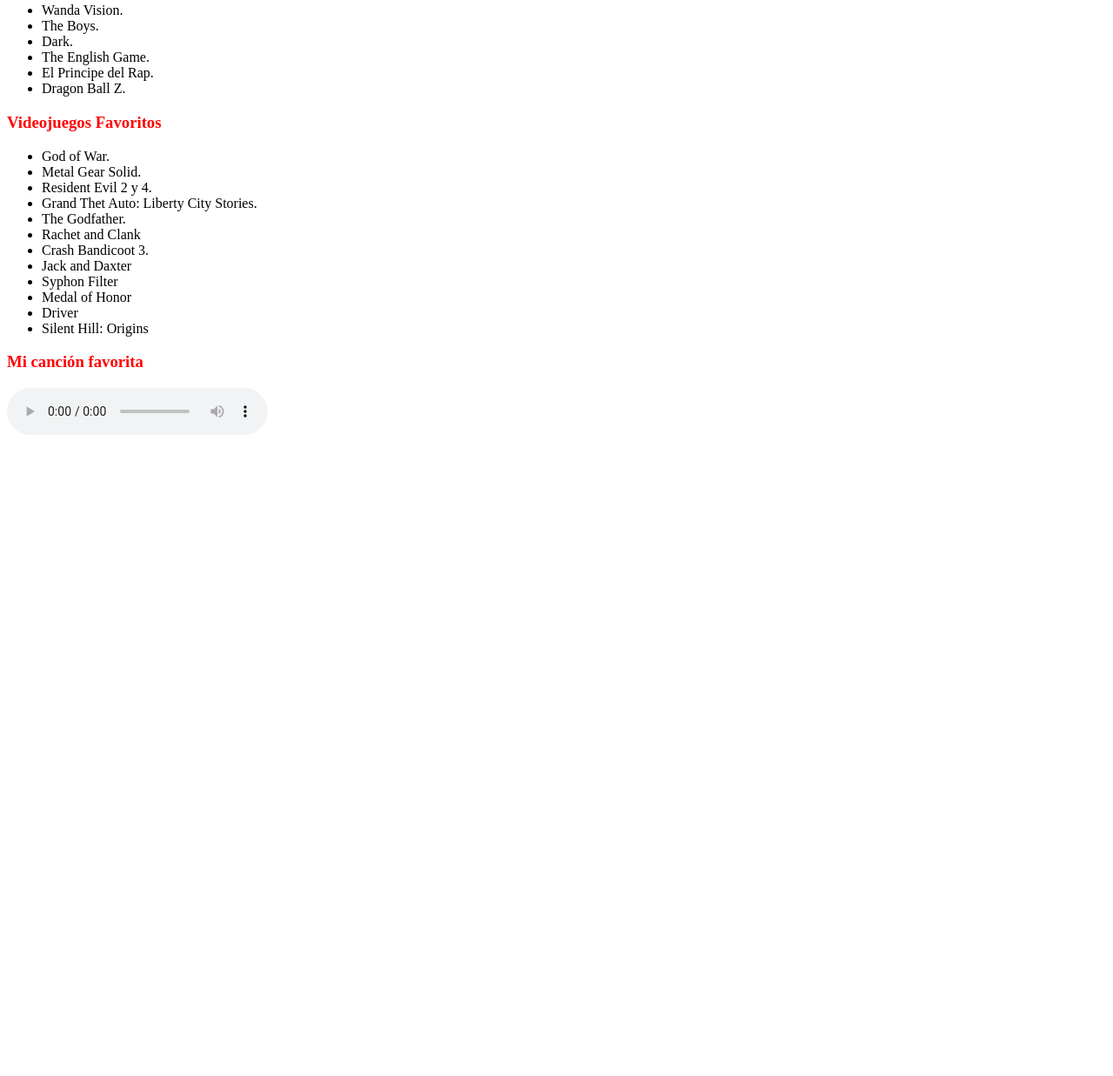
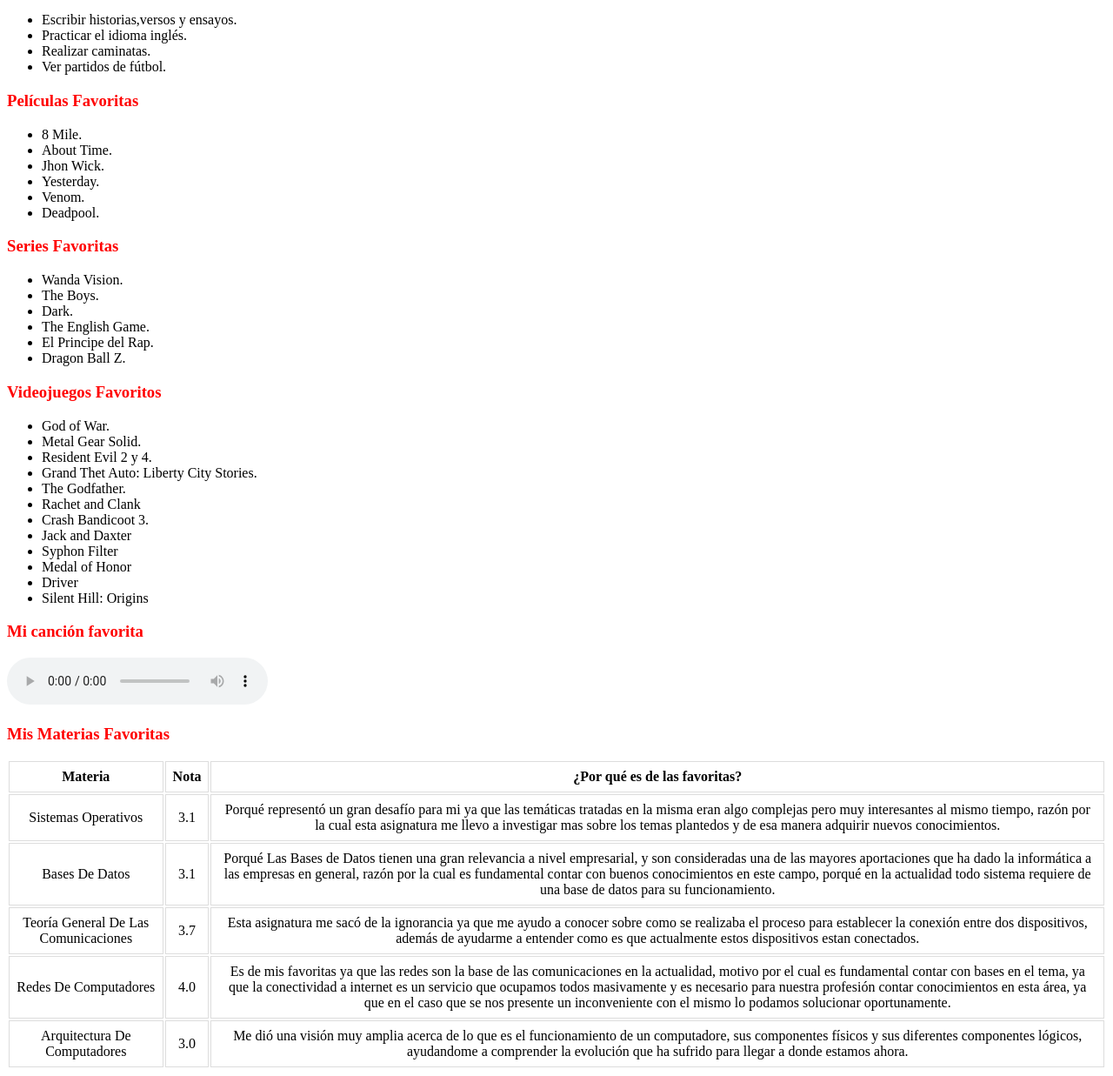
Before and after one commit to ariasRonaldo25/ProgramacionWeb2021, a plain HTML site: page index.html in a window 1280 px wide. Shown: the part 526-1763 px from the top of the page at 87% size. Before the commit the page ends 1038 px from the top, so only its background shows below. Drawn offline with Linux system fonts and the light colour scheme.

Commit message:
adicinando las estructuras tabla y los respectivos parrafos

```diff
--- a/index.html
+++ b/index.html
@@ -6,11 +6,13 @@
 
 </head>
 <body>
-<img alt="Ronaldo Arias" height="200px" width="1000px" src="img/Auto.jpg">
+<img alt="Ronaldo Arias" height="200px" width="1000px" src="img/ro.jpg">
 <h1 style="color:#FF0000">Ronaldo Rafael Arias Parada </h1>
 <h2>Fecha nacimiento: 25/07/1998</h2>
-<p>Mi infancia fue tranquila y se desarrolló en: La ciudad de Cúcuta y la ciudad de Punta del Este (Uruguay), mis principales caracteristicas son:   </p>
-<p></p>
+
+<p>Mi infancia fue tranquila y se desarrolló mayormente en: La ciudad de Cúcuta, mis principales caracteristicas son: Soy una persona tranqula, sociable, humilde y sincero. Durante mi infancia practique el futbol en el club amateur de mi barrio, en mi infancia viaje mucho, ultimamente no tanto, conozco dos paises ademas de Colombia los Cuales son: Venezuela y Ecuador.</p>
+
+<p>Mi opinión personal sobre el programa de Ingeniería de sitemas es: Muy positiva ya que a pesar de ser una carrera muy exigente, cuentan con un cuerpo docente perfectamente calificado los cuaáles ponen toda su experiencia en las diversas ramas de la carrera al servicio de nosotros los estudiantes, lo que más se me dificultó: Fué cuando iniciaba la carrera y fue la programación ya que no contaba con bases en el tema, lo que más me gusta de la carrera es que vive en una constante evolución ya que siempre se mantiene a la vanguardia de las nuevas tendencias, las cuales nos brindan a nosotros los estudiantes por medio de: Charlas, visitas emprensariales, cursos,semilleros de investigacion, etc. Dentro de 5 años me visiono como un profesional en ingeniería de sistemas egresado de la U.F.P.S, el cual impulsará la región por medio de su propia empresa de darrollo tecnológico.</p>
 
 <h3 style="color:#FF0000">Hobbies</h3>
 <ul>
@@ -58,6 +60,54 @@
 
 <h3 style="color: #FF0000">Mi canción favorita</h3>
 
-<audio alt="Bloody Valentine" src="mp3/cancion.mp3" controls=""></audio>
+<audio alt="Bloody Valentine" src="mp3/cancion.mp3" controls=""></audio> <br>
+
+
+<h3 style="color: #FF0000">Mis Materias Favoritas</h3>
+
+<style>
+td, th {
+  border: 1px solid #dddddd;
+  text-align: center;
+  padding: 8px;
+}
+</style>
+
+<table style="width:100%">
+  <tr>
+    <th>Materia</th>
+    <th>Nota</th>
+    <th>¿Por qué es de las favoritas?</th>
+  </tr>
+  <tr>
+    <td>Sistemas Operativos</td>
+    <td>3.1</td>
+    <td>Porqué representó un gran desafío para mi ya que las temáticas tratadas en la misma eran algo complejas pero muy interesantes al mismo tiempo, razón por la cual esta asignatura me llevo a investigar mas sobre los temas plantedos y de esa manera adquirir nuevos conocimientos.</td>
+  </tr>
+  <tr>
+    <td>Bases De Datos</td>
+    <td>3.1</td>
+    <td>Porqué Las Bases de Datos tienen una gran relevancia a nivel empresarial, y son consideradas una de las mayores aportaciones que ha dado la informática a las empresas en general, razón por la cual es fundamental contar con buenos conocimientos en este campo, porqué en la actualidad todo sistema requiere de una base de datos para su funcionamiento.</td>
+  </tr>
+
+  <tr>
+    <td>Teoría General De Las Comunicaciones</td>
+    <td>3.7</td>
+    <td>Esta asignatura me sacó de la ignorancia ya que me ayudo a conocer sobre como se realizaba el proceso para establecer la conexión entre dos dispositivos, además de ayudarme a entender como es que actualmente estos dispositivos estan conectados.</td>
+  </tr>
+
+  <tr>
+    <td>Redes De Computadores</td>
+    <td>4.0</td>
+    <td>Es de mis favoritas ya que las redes son la base de las comunicaciones en la actualidad, motivo por el cual es fundamental contar con bases en el tema, ya que la conectividad a internet es un servicio que ocupamos todos masivamente y es necesario para nuestra profesión contar conocimientos en esta área, ya que en el caso que se nos presente un inconveniente con el mismo lo podamos solucionar oportunamente.</td>
+  </tr>
+
+  <tr>
+    <td>Arquitectura De Computadores</td>
+    <td>3.0</td>
+    <td>Me dió una visión muy amplia acerca de lo que es el funcionamiento de un computadore, sus componentes físicos y sus diferentes componentes lógicos, ayudandome a comprender la evolución que ha sufrido para llegar a donde estamos ahora. </td>
+  </tr>
+</table>
+
 </body>
 </html>
```
Also changed, not shown: img/ro.jpg (added).
